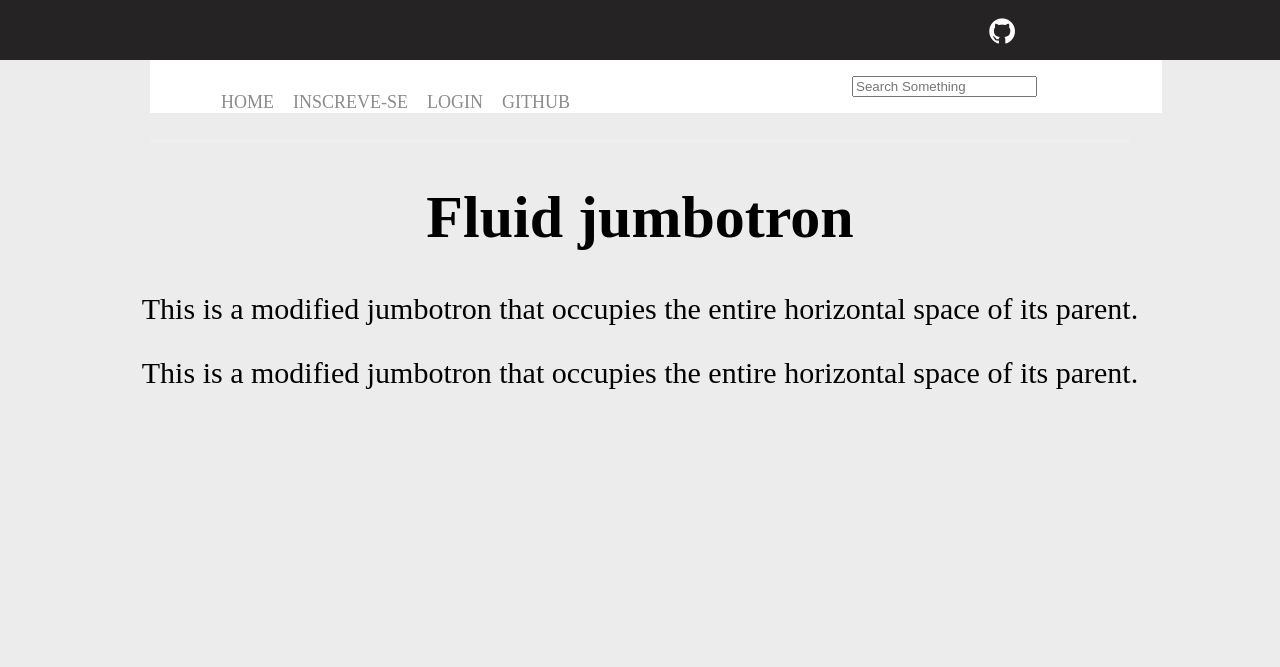
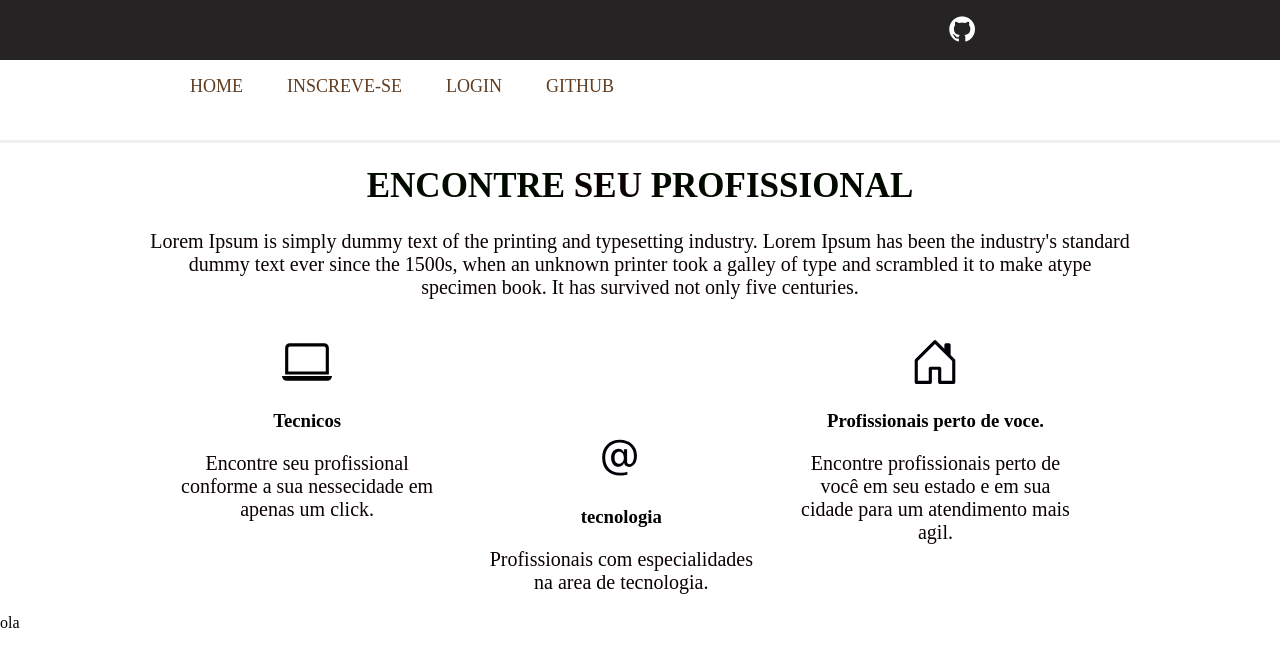
Before and after one commit to everton-novinski/projeto-django, a Django app: page / in a window 1280 px wide. Shown: the top 667 px of the page. Run offline with Django 3.2, Linux system fonts and the light colour scheme.

Commit message:
decimo primeiro commit

```diff
--- a/catalogo/settings.py
+++ b/catalogo/settings.py
@@ -126,3 +126,7 @@ STATIC_URL = '/static/'
 # https://docs.djangoproject.com/en/3.2/ref/settings/#default-auto-field
 
 DEFAULT_AUTO_FIELD = 'django.db.models.BigAutoField'
+
+STATICFILES_DIRS = [
+    os.path.join(BASE_DIR, 'static')
+]
--- a/templates/home/inicial.html
+++ b/templates/home/inicial.html
@@ -1,4 +1,4 @@
-
+{% load static %}
 
 
 <!DOCTYPE html>
@@ -7,7 +7,7 @@
   <meta charset="UTF-8">
   <meta http-equiv="X-UA-Compatible" content="IE=edge">
   <link rel="stylesheet" href="https://cdnjs.cloudflare.com/ajax/libs/font-awesome/4.7.0/css/font-awesome.min.css">
-
+  <link rel="stylesheet" href="https://fonts.googleapis.com/icon?family=Material+Icons">
 
   {% block 'head'%} {% endblock%}
   <title>{% block 'titulo'%} {% endblock%}</title>
@@ -50,11 +50,58 @@
                 </li>
             </ul>
         </div>
-        <div class="busca">
-            <input placeholder="Search Something" type="text" />
+    </div>
+</main>
+<div class="col-100">
+  <div class="slider-principal">
+
+
   </div>
 </div>
-</main>
+</div>
+
+
+<div class="col-100">
+  <div class="content texto-destaque">
+      <h1>Encontre <strong>seu</strong> profissional</h1>
+      <p>Lorem Ipsum is simply dummy text of the printing and typesetting industry. Lorem Ipsum has been the
+          industry's standard dummy text ever since the 1500s, when an unknown printer took a galley of type and
+          scrambled it to make atype specimen book.
+          It has survived not only five centuries.</p>
+
+          <br>
+
+      <div class="col-3 bloco-texto">
+          <svg xmlns="http://www.w3.org/2000/svg" width="50" height="50" fill="currentColor" class="bi bi-laptop" viewBox="0 0 16 16" style="color: black;">
+            <path d="M13.5 3a.5.5 0 0 1 .5.5V11H2V3.5a.5.5 0 0 1 .5-.5h11zm-11-1A1.5 1.5 0 0 0 1 3.5V12h14V3.5A1.5 1.5 0 0 0 13.5 2h-11zM0 12.5h16a1.5 1.5 0 0 1-1.5 1.5h-13A1.5 1.5 0 0 1 0 12.5z"/>
+          </svg>
+          <h3><b>Tecnicos</b></h3>
+          <p>
+              Encontre seu profissional conforme a sua nessecidade em apenas um click.
+          </p>
+      </div>
+      <div class="col-3 bloco-texto" style="margin-top: 6em;">
+          <svg xmlns="http://www.w3.org/2000/svg" width="60" height="50" fill="currentColor" class="bi bi-at" viewBox="0 0 16 16" style="color: rgb(0, 0, 7);">
+            <path d="M13.106 7.222c0-2.967-2.249-5.032-5.482-5.032-3.35 0-5.646 2.318-5.646 5.702 0 3.493 2.235 5.708 5.762 5.708.862 0 1.689-.123 2.304-.335v-.862c-.43.199-1.354.328-2.29.328-2.926 0-4.813-1.88-4.813-4.798 0-2.844 1.921-4.881 4.594-4.881 2.735 0 4.608 1.688 4.608 4.156 0 1.682-.554 2.769-1.416 2.769-.492 0-.772-.28-.772-.76V5.206H8.923v.834h-.11c-.266-.595-.881-.964-1.6-.964-1.4 0-2.378 1.162-2.378 2.823 0 1.737.957 2.906 2.379 2.906.8 0 1.415-.39 1.709-1.087h.11c.081.67.703 1.148 1.503 1.148 1.572 0 2.57-1.415 2.57-3.643zm-7.177.704c0-1.197.54-1.907 1.456-1.907.93 0 1.524.738 1.524 1.907S8.308 9.84 7.371 9.84c-.895 0-1.442-.725-1.442-1.914z"/>
+          </svg>
+          <h3><b>tecnologia</b></h3>
+          <p>
+              Profissionais com especialidades na area de tecnologia.
+          </p>
+      </div>
+      <div class="col-3 bloco-texto">
+          <svg xmlns="http://www.w3.org/2000/svg" width="50" height="50" fill="currentColor" class="bi bi-house-door" viewBox="0 0 16 16" style="color: rgb(1, 0, 8);">
+            <path d="M8.354 1.146a.5.5 0 0 0-.708 0l-6 6A.5.5 0 0 0 1.5 7.5v7a.5.5 0 0 0 .5.5h4.5a.5.5 0 0 0 .5-.5v-4h2v4a.5.5 0 0 0 .5.5H14a.5.5 0 0 0 .5-.5v-7a.5.5 0 0 0-.146-.354L13 5.793V2.5a.5.5 0 0 0-.5-.5h-1a.5.5 0 0 0-.5.5v1.293L8.354 1.146zM2.5 14V7.707l5.5-5.5 5.5 5.5V14H10v-4a.5.5 0 0 0-.5-.5h-3a.5.5 0 0 0-.5.5v4H2.5z"/>
+          </svg>
+          <h3><b>Profissionais</b> perto de voce.</h3>
+          <p>Encontre profissionais perto de você em seu estado e em sua cidade para um atendimento mais agil.
+          </p>
+      </div>
+  </div>
+</div>
+<footer>
+  <p>ola</p>
+</footer>
 
 
 
@@ -64,13 +111,6 @@
 
 
 
-  <div class="jumbotron jumbotron-fluid" style="text-align: center; font-size: 30px;">
-    <div class="container">
-      <h1 class="display-4">Fluid jumbotron</h1>
-      <p class="lead">This is a modified jumbotron that occupies the entire horizontal space of its parent.</p>
-      <p>This is a modified jumbotron that occupies the entire horizontal space of its parent.</p>
-    </div>
-  </div>
 
 
 
@@ -84,74 +124,59 @@
 
 <style>
 
-
-  .navbar {
-    overflow: hidden;
-    background-color: rgb(2, 36, 53);
-    height: 60px;
-
-  }
-
-  .navbar a {
-    float: right;
-    font-size: 20px;
-    color: white;
-    text-align: center;
-    padding: 19px 19px;
-    text-decoration: none;
-  }
-
-  .navbar a:hover {
-    background-color: rgb(236, 236, 236);
-  }
 body{
-    background-color: rgb(236, 236, 236);
 width: 100%;
 height: 100%;
 margin: 0 auto;
 }
+
   .menu-principal {
 width: 100%;
 background-color: #252323;
 height: 60px;
 }
+
 main, .content {
 margin: 0 auto;
 width: 980px;
 position: relative;
 }
+
 .header-2 {
 background-color: #ffffff;
 width: 980px;
 margin: 0 auto;
-padding: 16px;
+
 }
+
 .menu-urls {
 height: 80px;
 border-bottom: 3px solid #efefef;
+
 }
 .menu ul li {
 display: inline-block;
 color: #8b8b8b;
-    margin-left: 15px;
+margin-left: 40px;
 height: 50px;
+text-align: center;
 }
 
 .menu ul li:hover {
-    border-bottom: 3px solid #00bac6;
+border-bottom: 3px solid #0a0000;
 }
 
 .menu ul li a:hover {
-    color: #00bac6;
-
+color: #0a0000;
 }
 
 .menu ul li a {
-    color: #8b8b8b;
+color: #603d21;
 text-decoration: none;
 font-size: 18px;
 text-transform: uppercase;
 }
+
 .menu {
 width: 70%;
 float: left;
@@ -159,31 +184,72 @@ float: left;
 
 .redes-sociais ul li {
 margin-left: 30px;
-display: inline-block;
 float: left;
 list-style: none;
 }
+
 .redes-sociais {
 width: 25%;
 float: right;
 }
+
 .fa-github {
 background:#252323;
 color: white;
 }
+
 .fa {
 padding: 15px 10px;
 font-size: 30px;
 width: 70px;
 text-align: center;
 text-decoration: none;
-  margin: -15px 2px;
+margin: -17px 2px;
 }
 
 .fa:hover {
 opacity: 0.7;
 }
 
+.col-100 {
+width: 100%;
+float: left;
+position: relative;
+}
+
+ul {
+padding: 0px!important;
+}
+.texto-destaque {
+    text-align: center;
+}
+.texto-destaque strong {
+    color: #0a0000;
+}
+.texto-destaque h1 {
+    text-transform: uppercase;
+    font-size: 35px;
+    color: #020a00;
+}
+.texto-destaque p {
+    font-size: 20px;
+    color: #0a0000;
+}
+
+.col-3 {
+    text-align: center;
+    padding-left: 15px;
+    padding-right: 15px;
+    width: 29%;
+    float: left;
+    position: relative;
+
+}
+.col-100 {
+    width: 100%;
+    float: left;
+    position: relative;
+}
 
 
 
```
Also changed, not shown: templates/base.html (+11 -2 lines), static/img/banner.png (added), static/img/content-1.png (added), static/img/content-2.png (added), static/img/content-3.png (added), static/img/fundo.png (added), static/img/fundo1.png (added), static/img/fundo4.png (added), static/img/linkedin.png (renamed from templates/home/img/linkedin.png), static/img/parede.png (added), 1 other file. Lines whose indentation alone changed are shown as unchanged.
